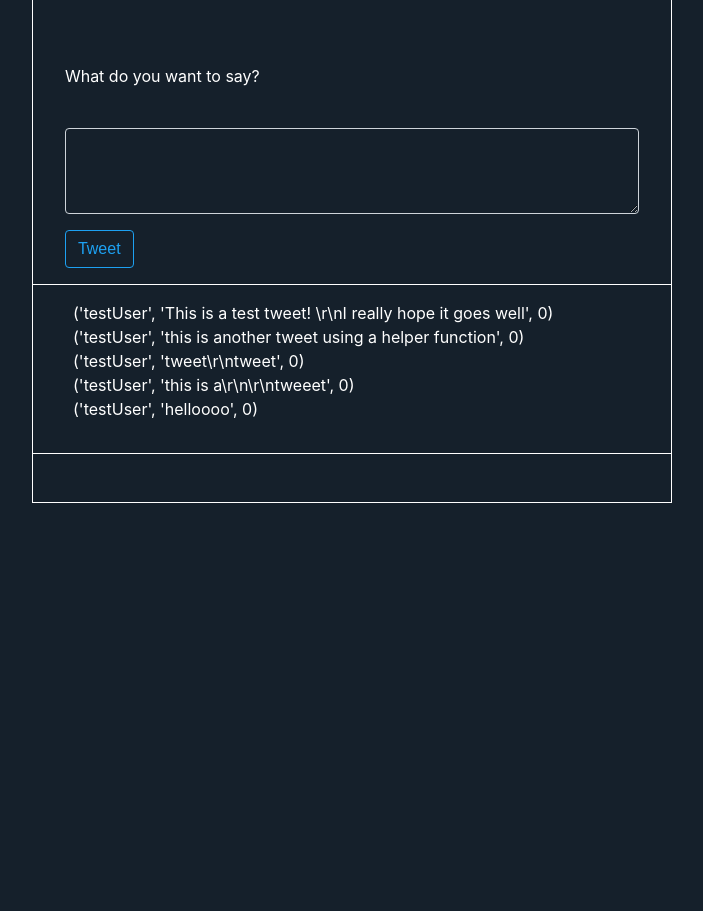
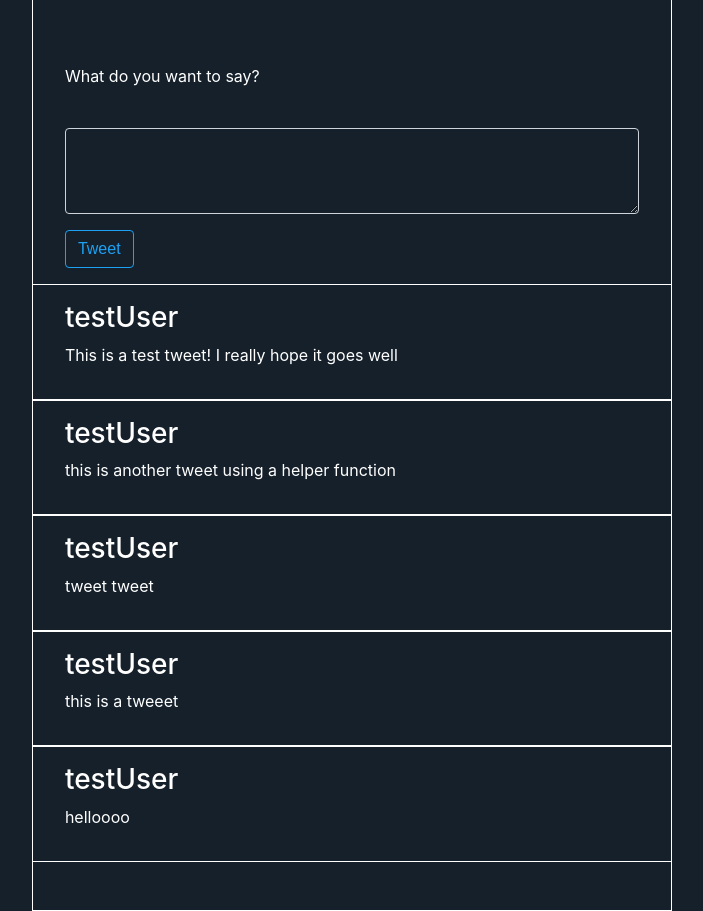
Before and after one commit to matthope1/tclone, a Flask app: page / in a window 1280 px wide. Shown: the part 65-976 px from the top of the page, without its empty margins (288-991 px from the left). Before the commit the page ends 568 px from the top, so only its background shows below. Run offline with Flask 2, Linux system fonts and the light colour scheme; a user stored in the database is signed in; data comes from the database, SQL or seed files in the repository; both versions use the stored data as it was after the commit; some libraries are stand-ins or nearby versions.

Commit message:
updated the tweet display on index page

```diff
--- a/application.py
+++ b/application.py
@@ -55,7 +55,7 @@ with con:
     con.commit()
 con.close()
 
-print("app starting...")
+# print("app starting...")
 
 @app.route('/', methods=["GET","POST"])
 @login_required
@@ -70,7 +70,7 @@ def index():
         make_post(uid,tweet)
 
         flash("tweeted")
-        return render_template("index.html")
+        return redirect("/")
 
     else:
         tweet_list = []
@@ -82,9 +82,18 @@ def index():
             tweet_query = cur.execute("SELECT username, post, like_count FROM users JOIN tweets")
 
             for row in tweet_query:
+                list = []
+                list.append(row[0])
+                list.append(" ".join(row[1].split("\r\n")))
+
+                list.append(row[2])
+
                 # print(row)
-                tweet_list.append(row)
-
+                # print(row[0])
+                # print(row[1])
+                # print(row[2])
+                print(list)
+                tweet_list.append(list)
             con.commit()
         con.close()
 
--- a/static/styles.css
+++ b/static/styles.css
@@ -29,11 +29,14 @@ li {
     border-width: 1px;
     padding: 3rem 0 3rem 0;
 }
+
 .inner-container {
     margin: 0 auto;
     width: 90%;
     padding: 1rem 0 1rem 0;
+    border-bottom-color: pink;
 }
+
 .tweet-btn {
     background-color: #15202B;
     color: #1DA1F2;
--- a/templates/index.html
+++ b/templates/index.html
@@ -19,14 +19,13 @@ index: explore
         </form>
     </div>
 
-    <div class="thin-border inner-container">
-        <!-- <div class="inner-container"> -->
-            <ul>
-                {% for tweet in tweets %}
-                    <li>{{tweet}}</li>
-                {% endfor %}
-            </ul>
-        <!-- </div> -->
-
-    </div>
+    {% for tweet in tweets %}
+        <div class="thin-border">
+            <div class="inner-container">
+                <h3>{{tweet[0]}}</h3>
+                        <!-- <li>{{tweet[1]}}</li> -->
+                <p>{{tweet[1]}}</p>
+            </div>
+        </div>
+    {% endfor %}
 {% endblock %}
```
Also changed, not shown: tclone.db.
